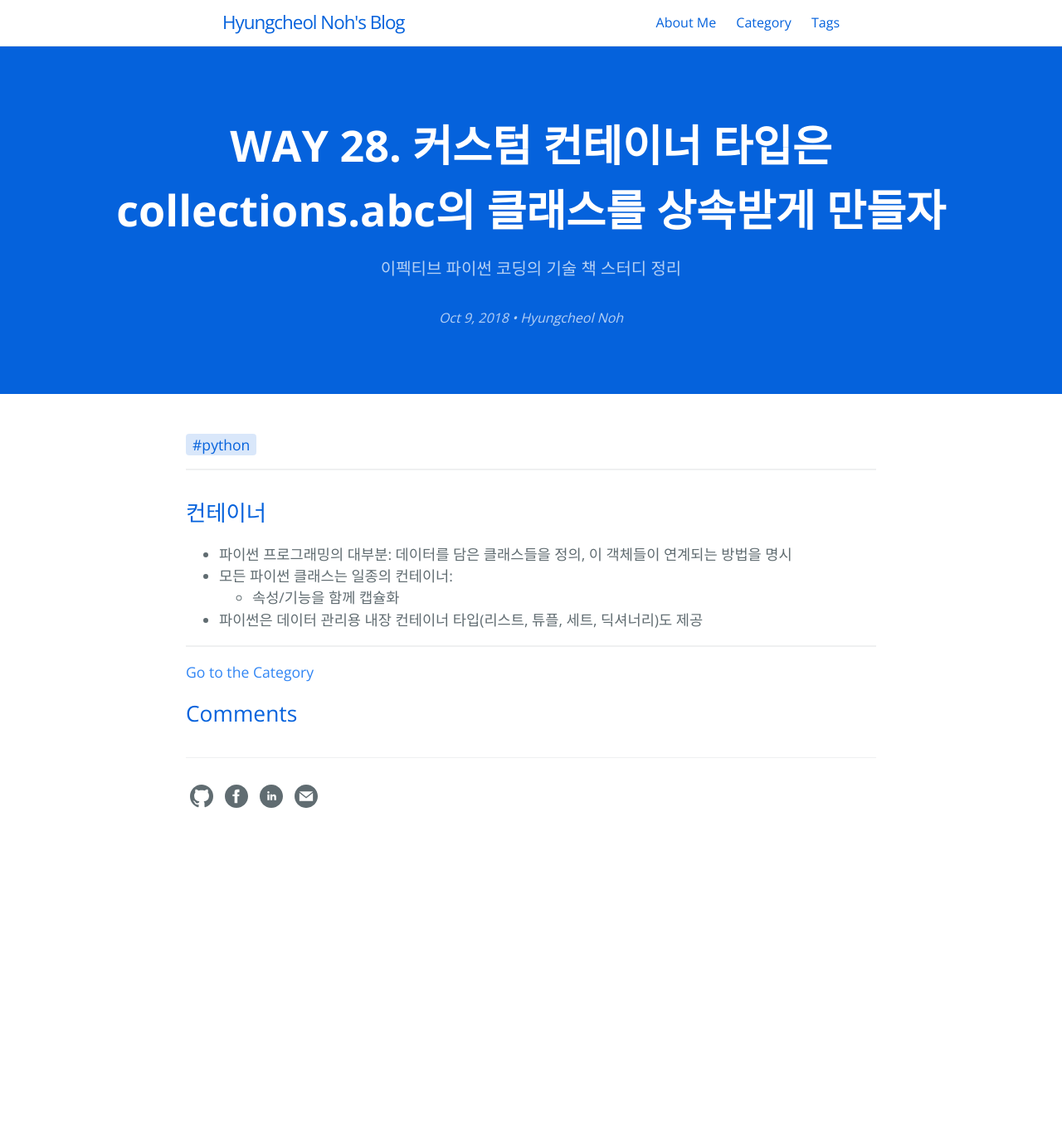
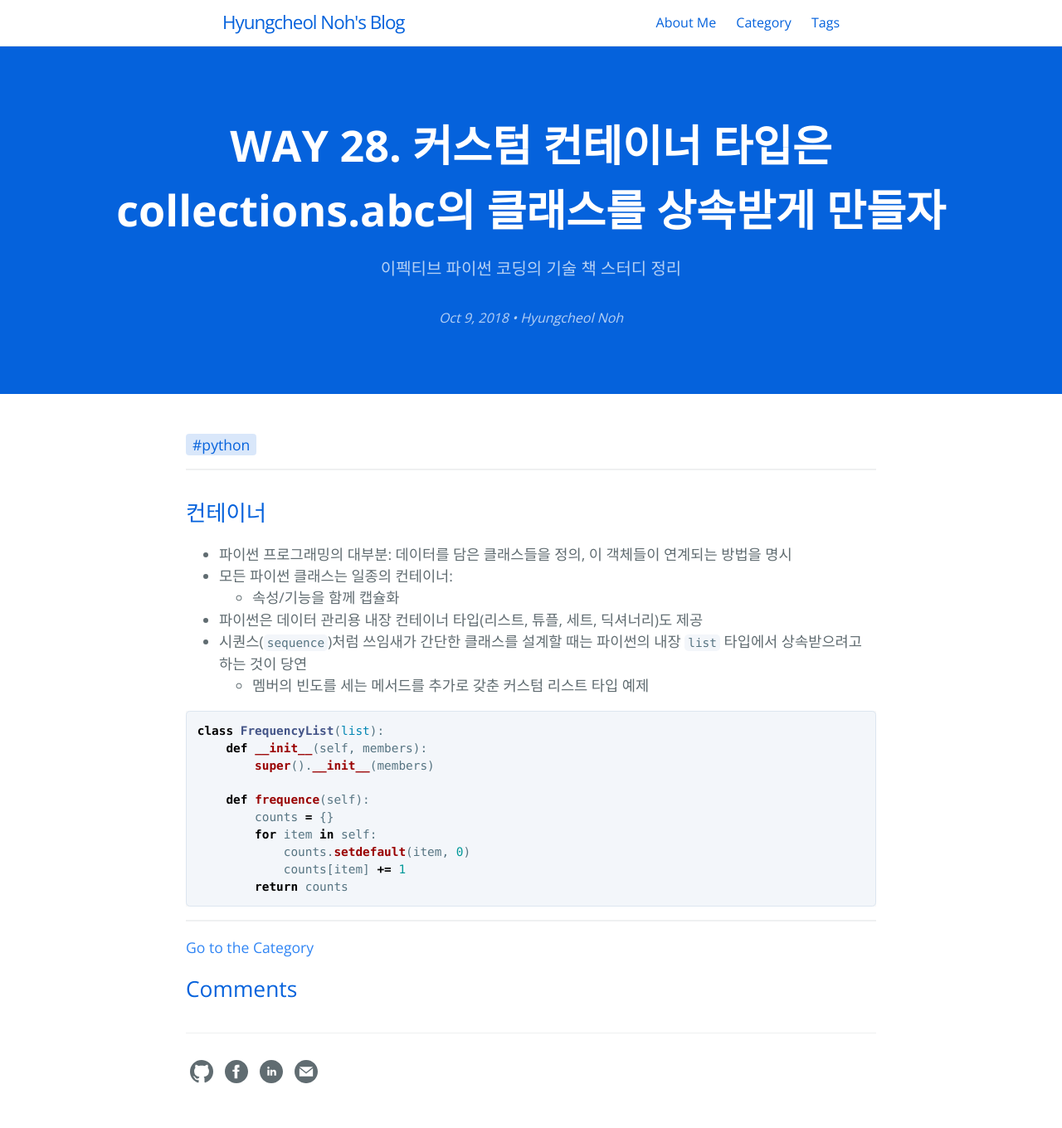
Before and after one commit to hcnoh/hcnoh.github.io, a Jekyll site: the page built from _posts/2018-10-09-effective-python-way28.md, in a window 1280 px wide. Shown: the whole page at 83% size. Built offline with Jekyll 4.4.1, drawn with Linux system fonts in a browser that asks for light colours; comment, search, counter and statistics services are not loaded; before the commit the page ends 1028 px from its top, so only the background shows below that.

Commit message:
Update 2018-10-09-effective-python-way28.md

````diff
--- a/_posts/2018-10-09-effective-python-way28.md
+++ b/_posts/2018-10-09-effective-python-way28.md
@@ -17,3 +17,18 @@ permalink: /2018-10-09-effective-python-way28
 - 모든 파이썬 클래스는 일종의 컨테이너:
   - 속성/기능을 함께 캡슐화
 - 파이썬은 데이터 관리용 내장 컨테이너 타입(리스트, 튜플, 세트, 딕셔너리)도 제공
+- 시퀀스(`sequence`)처럼 쓰임새가 간단한 클래스를 설계할 때는 파이썬의 내장 `list` 타입에서 상속받으려고 하는 것이 당연
+  - 멤버의 빈도를 세는 메서드를 추가로 갖춘 커스텀 리스트 타입 예제
+
+```python
+class FrequencyList(list):
+    def __init__(self, members):
+        super().__init__(members)
+
+    def frequence(self):
+        counts = {}
+        for item in self:
+            counts.setdefault(item, 0)
+            counts[item] += 1
+        return counts
+```
````
